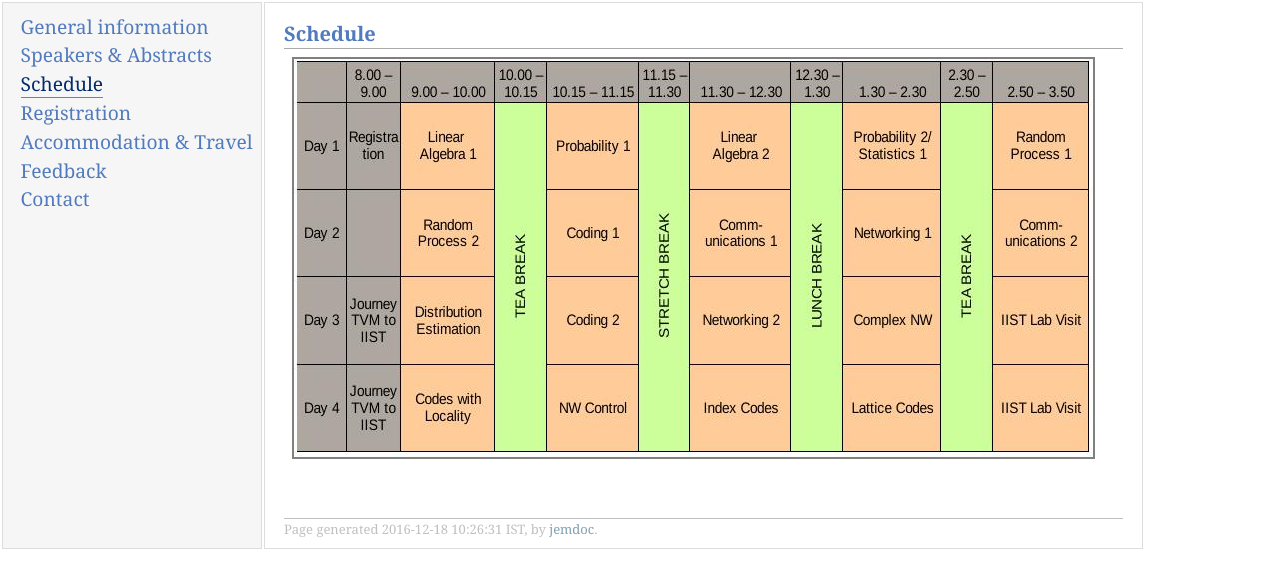
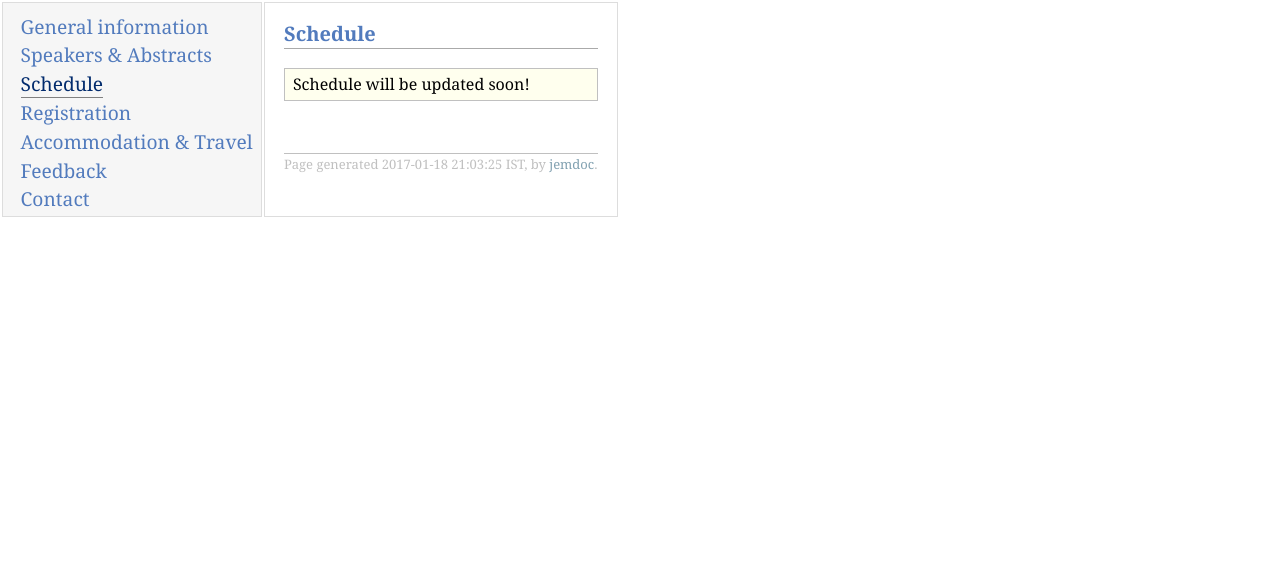
Before and after one commit to trisccon/trisccon.github.io, a plain HTML site: page schedule.html in a window 1280 px wide. Drawn offline with Linux system fonts and the light colour scheme.

Commit message:
Schedule removed

```diff
--- a/schedule.html
+++ b/schedule.html
@@ -21,12 +21,13 @@
 </td>
 <td id="layout-content">
 <h2>Schedule</h2>
-<table class="imgtable"><tr><td>
-<img src="schedule.jpg" alt="schedule" />&nbsp;</td>
-<td align="left"></td></tr></table>
+<div class="infoblock">
+<div class="blockcontent">
+<p>Schedule will be updated soon!</p>
+</div></div>
 <div id="footer">
 <div id="footer-text">
-Page generated 2016-12-18 10:26:31 IST, by <a href="http://jemdoc.jaboc.net/">jemdoc</a>.
+Page generated 2017-01-18 21:03:25 IST, by <a href="http://jemdoc.jaboc.net/">jemdoc</a>.
 </div>
 </div>
 </td>
```
